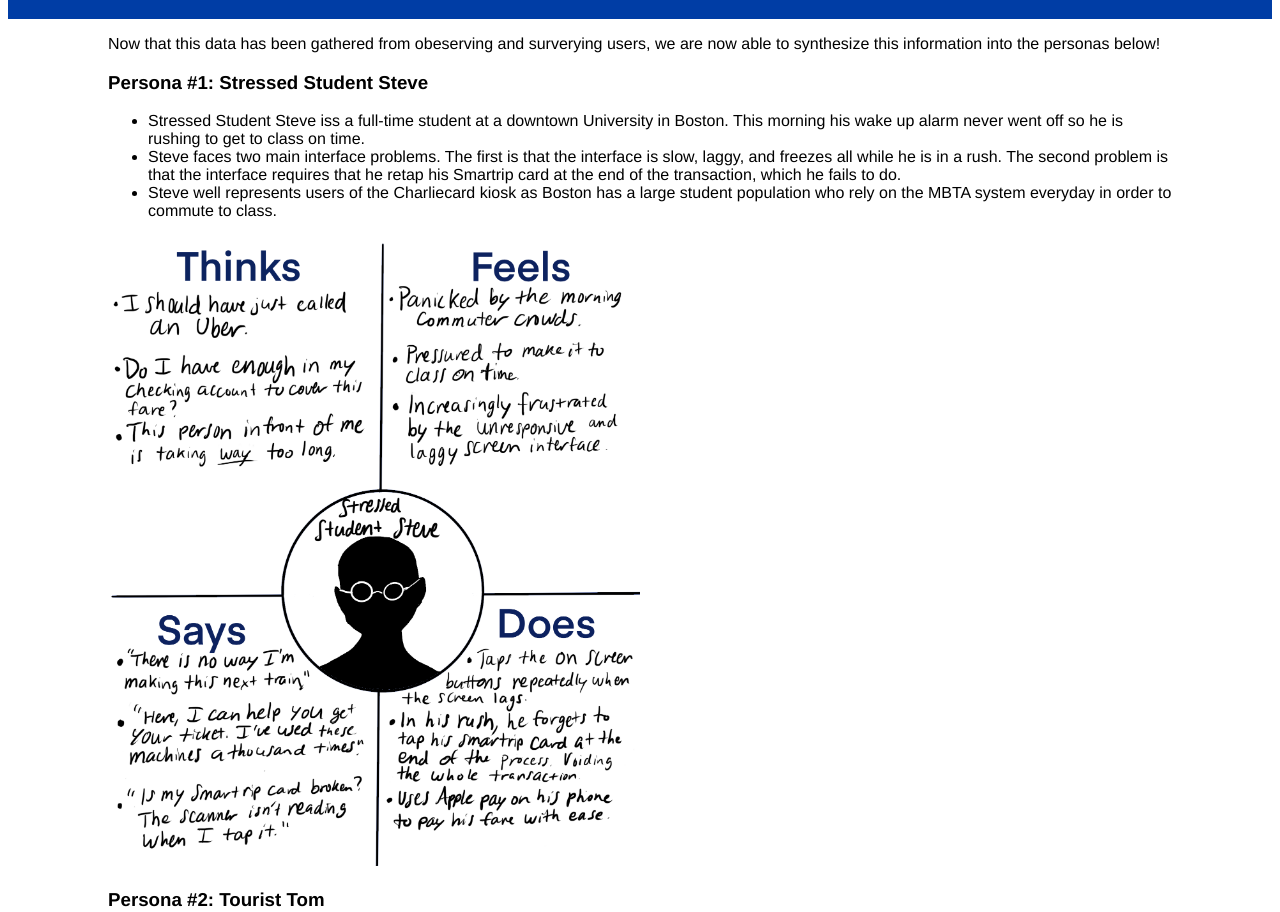
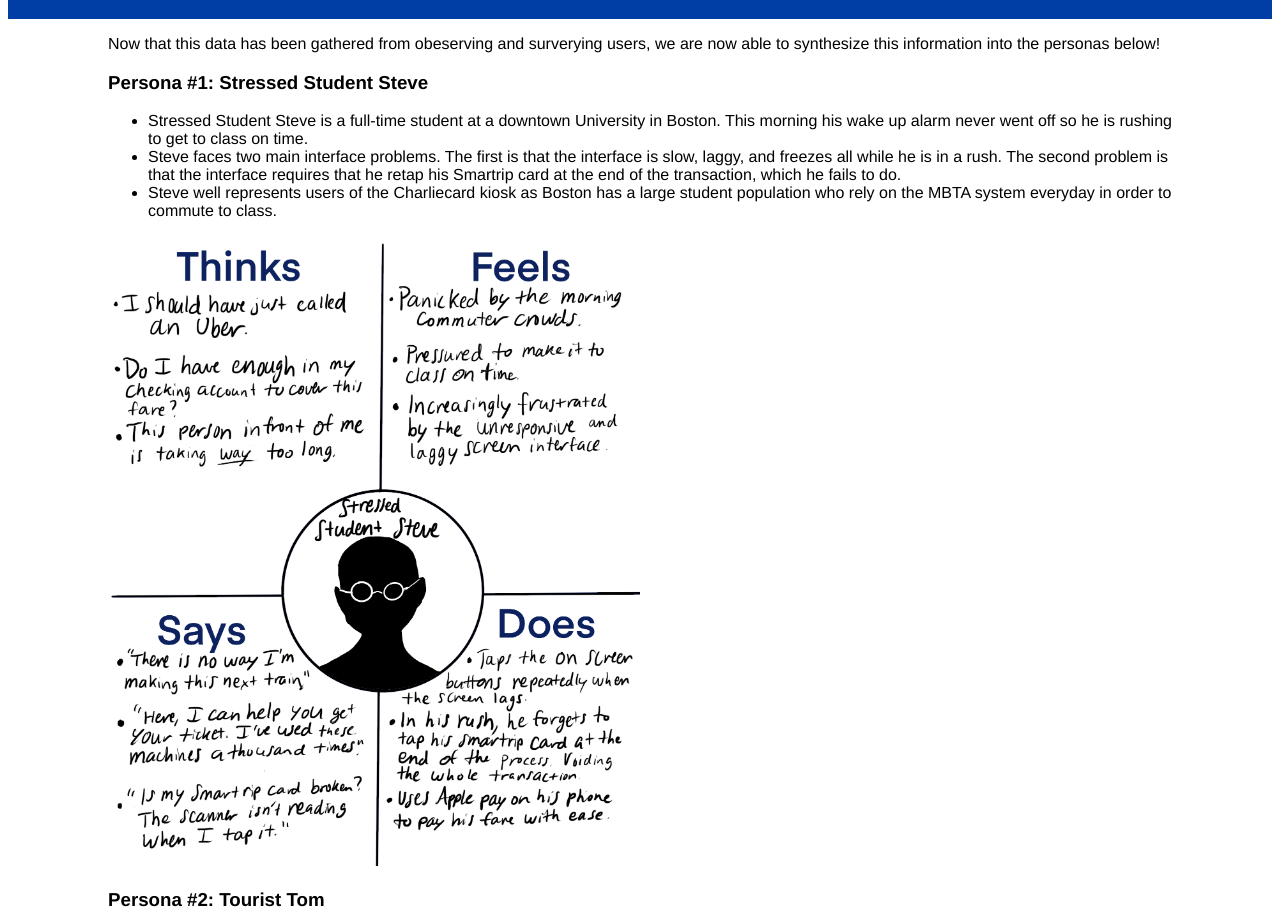
Before and after one commit to eagereagle997/CS1300-Personas-and-Storyboarding, a plain HTML site: page index.html in a window 1280 px wide. Shown: the part 2508-3420 px from the top of the page. Drawn offline with Linux system fonts and the light colour scheme.

Commit message:
Update index.html

```diff
--- a/index.html
+++ b/index.html
@@ -109,7 +109,7 @@
 
             <h3>Persona #1: Stressed Student Steve</h3>
                 <ul>
-                    <li>Stressed Student Steve iss a full-time student at a downtown University in Boston. This morning his wake up alarm never went off so he is rushing to get to class on time.</li>
+                    <li>Stressed Student Steve is a full-time student at a downtown University in Boston. This morning his wake up alarm never went off so he is rushing to get to class on time.</li>
                     <li>Steve faces two main interface problems. The first is that the interface is slow, laggy, and freezes all while he is in a rush. The second problem is that the interface requires that he retap his Smartrip card at the end of the transaction, which he fails to do.</li>
                     <li>Steve well represents users of the Charliecard kiosk as Boston has a large student population who rely on the MBTA system everyday in order to commute to class.</li>
                 </ul>
```
